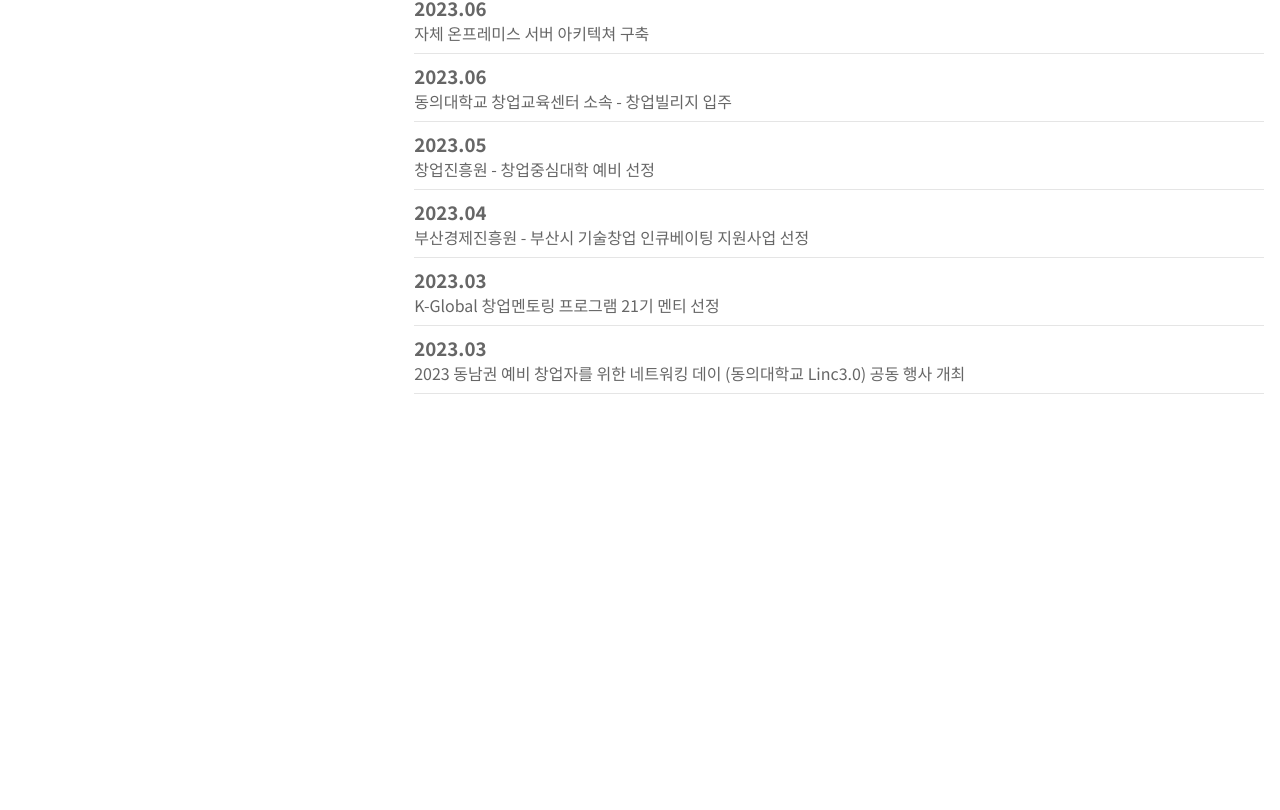
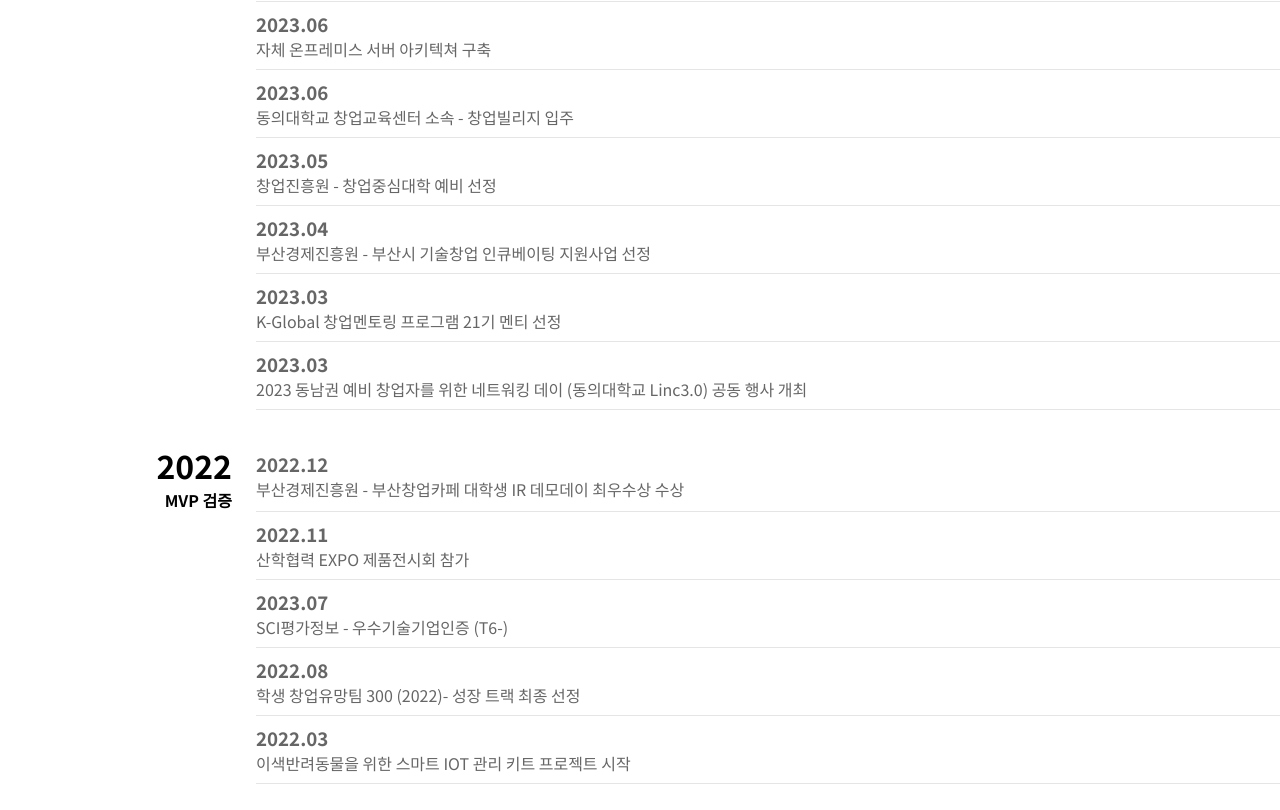
Before and after one commit to thelight0804/CAHLP_Company_Site_with_React, a React (Vite) app: page / in a window 1280 px wide. Shown: the part 4835-5645 px from the top of the page. Before the commit the page ends 5229 px from the top, so only its background shows below. Built offline with nearby package versions, Linux system fonts and the light colour scheme.

Commit message:
Add: 2022 약사
2022년 약사 추가

```diff
--- a/src/pages/Main.jsx
+++ b/src/pages/Main.jsx
@@ -127,7 +127,8 @@
         margin: '1rem 2rem',
         color: '#ccc'
       }}>(2023.10.20일 기준)</p>
-      <History2023/>
+      <History2023 />
+      <History2022 />
 
       <div className={styles.footer}>
 
@@ -217,4 +218,36 @@
   );
 }
 
+// 2022 약사 컴포넌트
+function History2022() {
+  return (
+    <div className={styles.history}>
+      <div className={styles.historyYear}>
+        <h3>2022</h3>
+        <p>MVP 검증</p>
+      </div>
+      <div className={styles.historyContent}>
+        <h3>2022.12</h3>
+        <p>부산경제진흥원 - 부산창업카페 대학생 IR 데모데이 최우수상 수상</p>
+      </div>
+      <div className={styles.historyContent}>
+        <h3>2022.11</h3>
+        <p>산학협력 EXPO 제품전시회 참가</p>
+      </div>
+      <div className={styles.historyContent}>
+        <h3>2023.07</h3>
+        <p>SCI평가정보 - 우수기술기업인증 (T6-)</p>
+      </div>
+      <div className={styles.historyContent}>
+        <h3>2022.08</h3>
+        <p>학생 창업유망팀 300 (2022)- 성장 트랙 최종 선정</p>
+      </div>
+      <div className={styles.historyContent}>
+        <h3>2022.03</h3>
+        <p>이색반려동물을 위한 스마트 IOT 관리 키트 프로젝트 시작</p>
+      </div>
+  </div>
+  );
+}
+
 export default Main;
--- a/src/pages/main.module.scss
+++ b/src/pages/main.module.scss
@@ -75,7 +75,9 @@
 // 약사
 .history {
   display: grid;
-  margin: 0 1rem;
+  grid-template-columns: minmax(100px, 20%) 80%; // 1열 20%(최소 100px), 2열 80%
+  // TODO: 데스크탑이면 grid-template-columns: minmax(100px, 20%) 60%;
+  margin: 2rem auto;
 }
 .historyYear {
   grid-column: 1; // grid 1열에 배치
```
